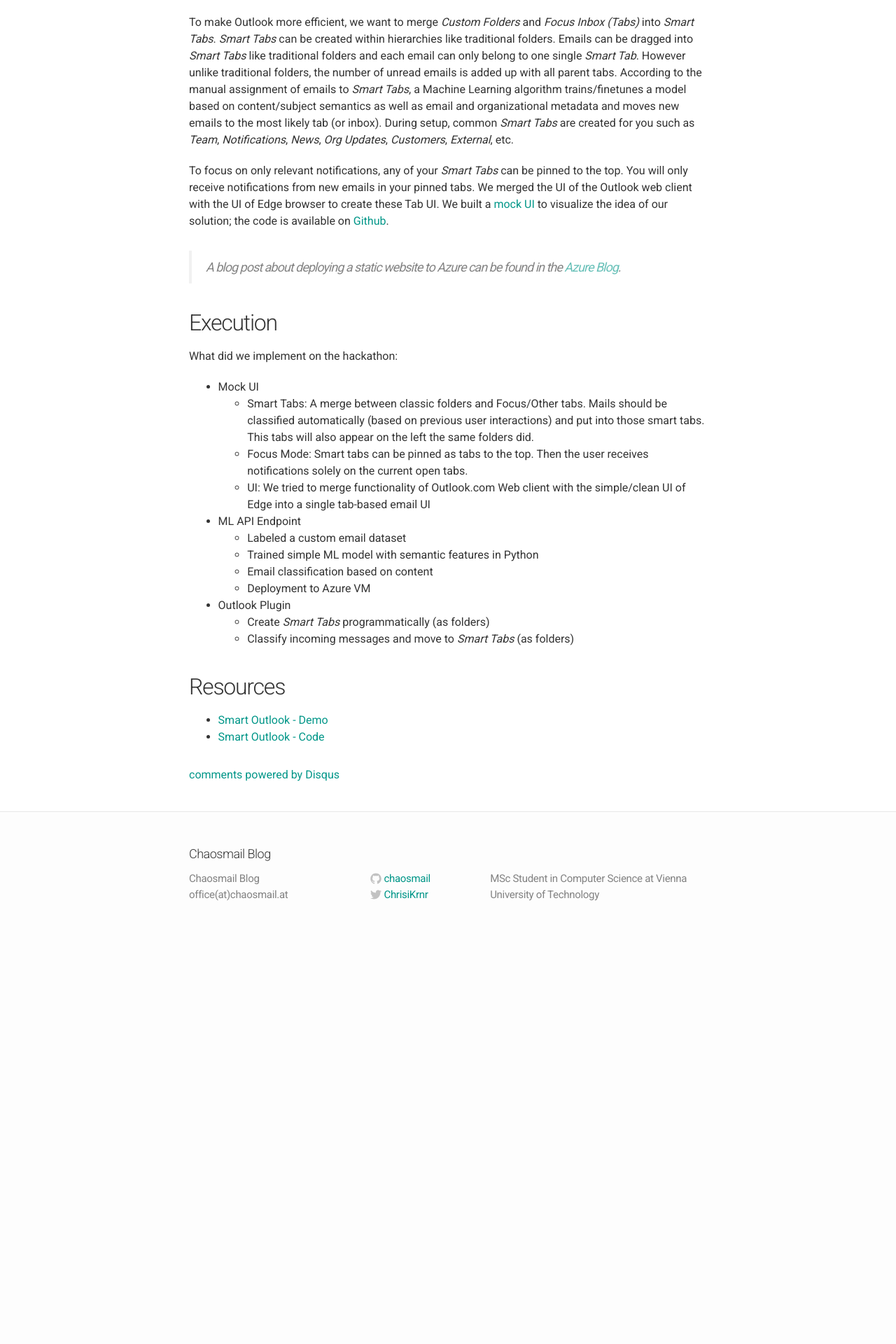
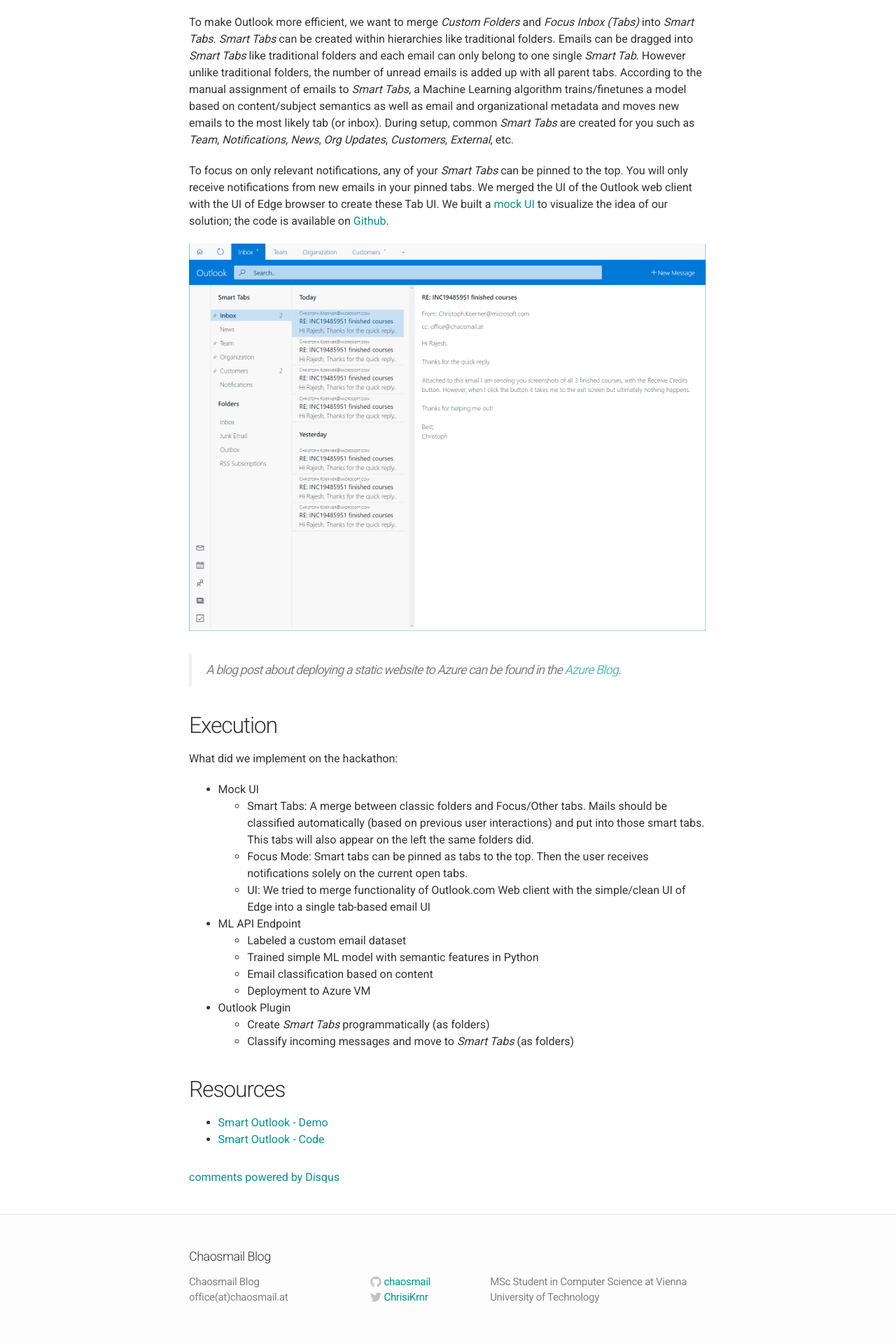
Before and after one commit to chaosmail/chaosmail.github.com, a Jekyll site: the page built from _posts/2018-07-30-ms-hack-2018-smart-outlook.md, in a window 1280 px wide. Shown: the part 699-2619 px from the top of the page at 70% size. Built offline with Jekyll 4.4.1, drawn with Linux system fonts in a browser that asks for light colours; nearby versions of some CDN libraries; comment, search, counter and statistics services are not loaded; before the commit the page ends 2043 px from its top, so only the background shows below that.

Commit message:
add screenshot

```diff
--- a/_posts/2018-07-30-ms-hack-2018-smart-outlook.md
+++ b/_posts/2018-07-30-ms-hack-2018-smart-outlook.md
@@ -26,6 +26,8 @@
 
 To focus on only relevant notifications, any of your *Smart Tabs* can be pinned to the top. You will only receive notifications from new emails in your pinned tabs. We merged the UI of the Outlook web client with the UI of Edge browser to create these Tab UI. We built a [mock UI][smart-outlook-demo] to visualize the idea of our solution; the code is available on [Github][smart-outlook-code].
 
+![Smart Tabs UI]({{ site.baseurl }}/images/projects/smart-outlook-mock-ui.png "Smart Tabs UI"){: .image-col-1}
+
 > A blog post about deploying a static website to Azure can be found in the [Azure Blog][azure-static-website].
 
 ## Execution
```
Also changed, not shown: images/projects/smart-outlook-mock-ui.png (added).
